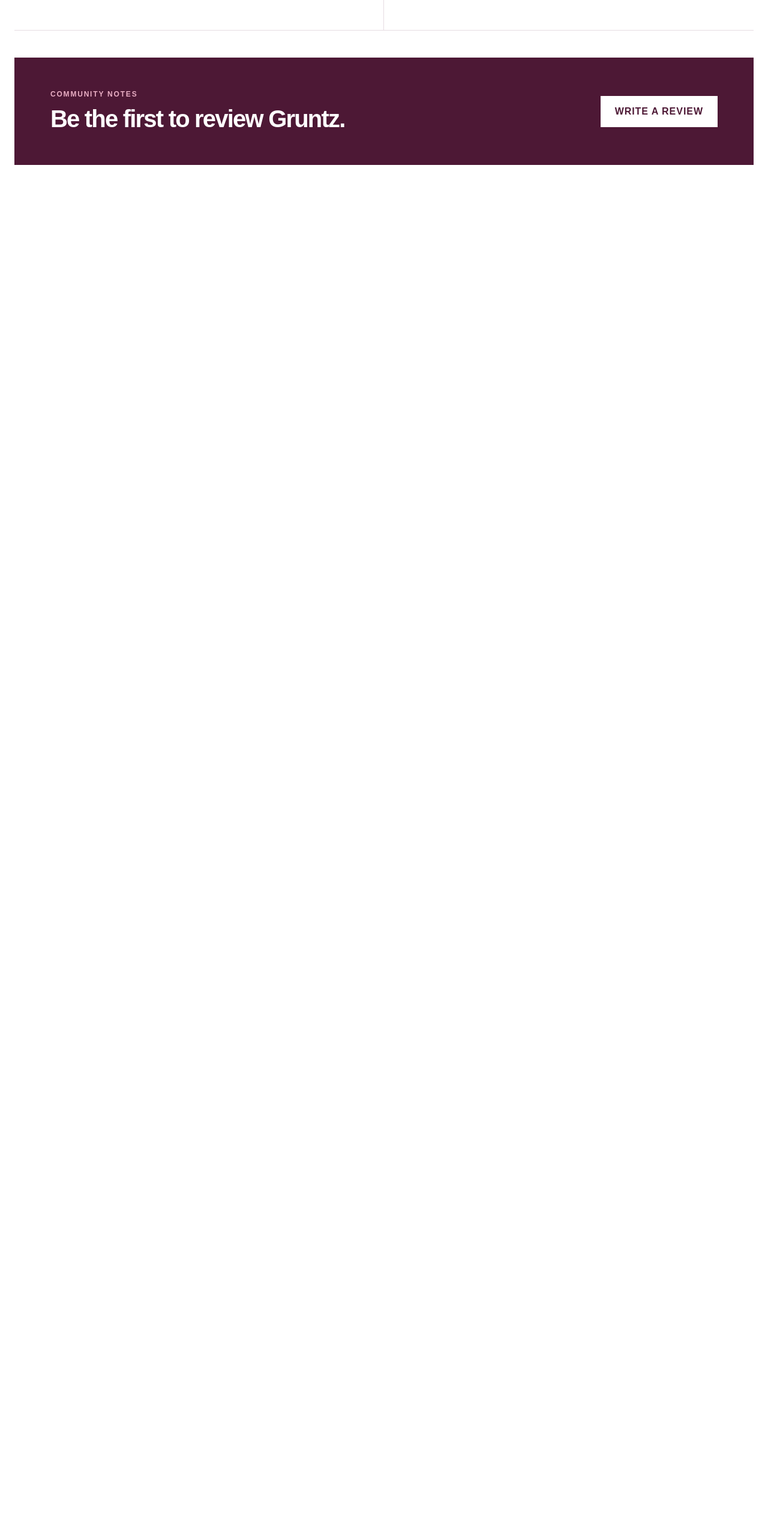
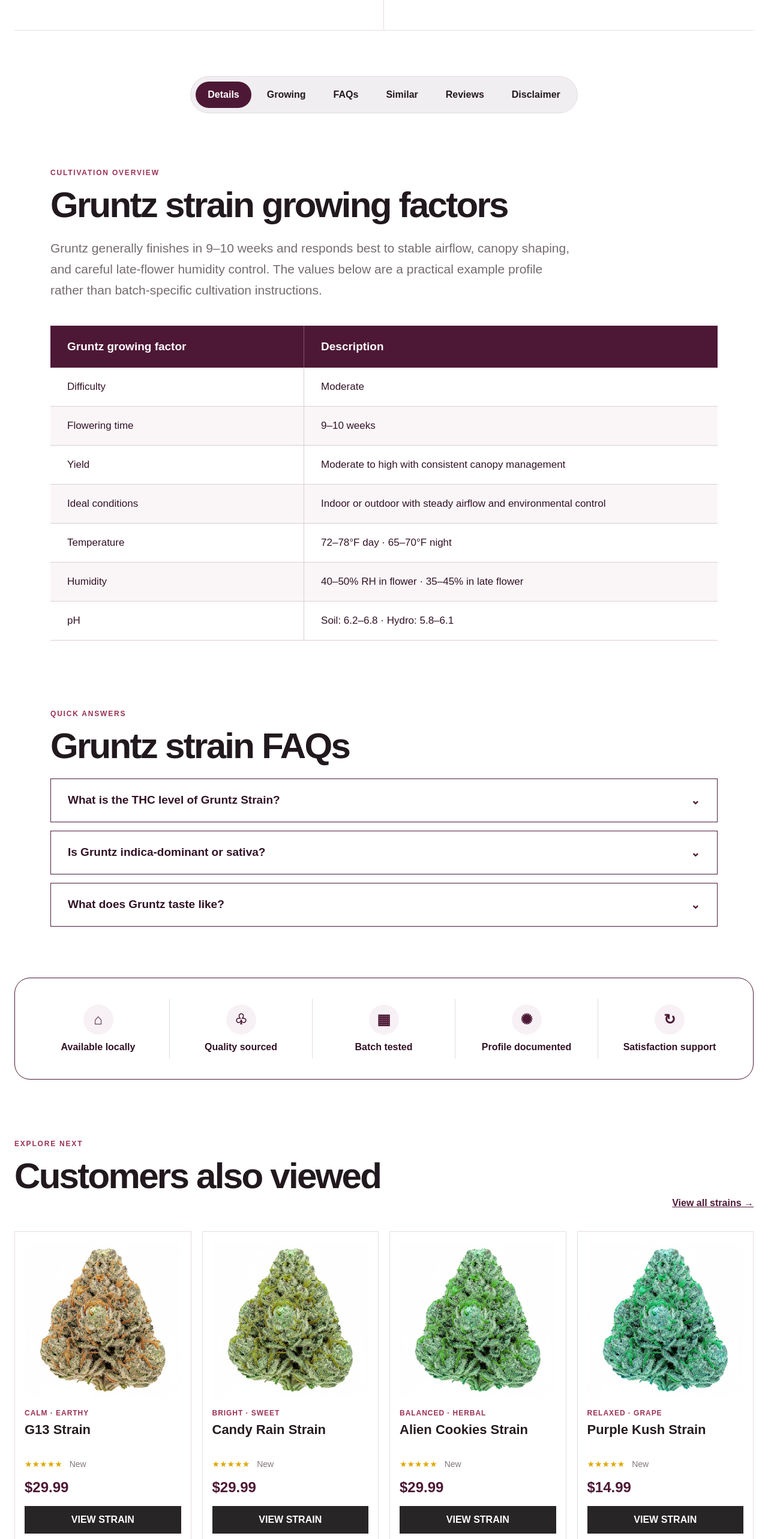
Before and after one commit to KTG1/strains, a Next.js app: page /strains/hybrid/gruntz in a window 1280 px wide. Shown: the part 2020-4586 px from the top of the page at 60% size. Before the commit the page ends 2385 px from the top, so only its background shows below. Built offline with nearby package versions, Linux system fonts and the light colour scheme.

Commit message:
Complete strain product page template

```diff
--- a/app/strains/hybrid/gruntz/page.js
+++ b/app/strains/hybrid/gruntz/page.js
@@ -20,6 +20,23 @@ const facts = [
   ["Growing factor", "Moderate"],
   ["Aroma & flavor", product.flavor.join(" · ")],
   ["Customer rating", "New arrival"],
+];
+
+const growingFactors = [
+  ["Difficulty", "Moderate"],
+  ["Flowering time", "9–10 weeks"],
+  ["Yield", "Moderate to high with consistent canopy management"],
+  ["Ideal conditions", "Indoor or outdoor with steady airflow and environmental control"],
+  ["Temperature", "72–78°F day · 65–70°F night"],
+  ["Humidity", "40–50% RH in flower · 35–45% in late flower"],
+  ["pH", "Soil: 6.2–6.8 · Hydro: 5.8–6.1"],
+];
+
+const recommendations = [
+  ["G13 Strain", "$29.99", "Calm · Earthy"],
+  ["Candy Rain Strain", "$29.99", "Bright · Sweet"],
+  ["Alien Cookies Strain", "$29.99", "Balanced · Herbal"],
+  ["Purple Kush Strain", "$14.99", "Relaxed · Grape"],
 ];
 
 export const metadata = {
@@ -117,10 +134,39 @@ export default function GruntzProductPage() {
           </article>
         </section>
 
+        <nav className={styles.sectionNav} aria-label="Product information">
+          <a href="#details" className={styles.active}>Details</a><a href="#growing">Growing</a><a href="#faq">FAQs</a><a href="#similar">Similar</a><a href="#reviews">Reviews</a><a href="#disclaimer">Disclaimer</a>
+        </nav>
+
+        <section id="growing" className={styles.growing}>
+          <div id="details" className={styles.sectionIntro}>
+            <p className={styles.kicker}>Cultivation overview</p><h2>Gruntz strain growing factors</h2>
+            <p>Gruntz generally finishes in 9–10 weeks and responds best to stable airflow, canopy shaping, and careful late-flower humidity control. The values below are a practical example profile rather than batch-specific cultivation instructions.</p>
+          </div>
+          <div className={styles.tableWrap}><table><thead><tr><th>Gruntz growing factor</th><th>Description</th></tr></thead><tbody>{growingFactors.map(([factor, description]) => <tr key={factor}><td>{factor}</td><td>{description}</td></tr>)}</tbody></table></div>
+        </section>
+
+        <section id="faq" className={styles.faq}>
+          <p className={styles.kicker}>Quick answers</p><h2>Gruntz strain FAQs</h2>
+          <details><summary>What is the THC level of Gruntz Strain?</summary><p>This example profile uses a typical 20–24% THC range. Actual potency must be confirmed by the certificate of analysis for each batch.</p></details>
+          <details><summary>Is Gruntz indica-dominant or sativa?</summary><p>Gruntz is generally presented as a balanced hybrid, though expression may vary by phenotype and grower.</p></details>
+          <details><summary>What does Gruntz taste like?</summary><p>Its profile is commonly associated with berry, candy, citrus, and a soft earthy finish.</p></details>
+        </section>
+
+        <section className={styles.assurances} aria-label="Shopping assurances">
+          {[["⌂","Available locally"],["♧","Quality sourced"],["▦","Batch tested"],["✺","Profile documented"],["↻","Satisfaction support"]].map(([icon,label]) => <div key={label}><b>{icon}</b><span>{label}</span></div>)}
+        </section>
+
+        <section id="similar" className={styles.similar}>
+          <div className={styles.sectionHeading}><div><p className={styles.kicker}>Explore next</p><h2>Customers also viewed</h2></div><Link href="/">View all strains →</Link></div>
+          <div className={styles.productGrid}>{recommendations.map(([name, price, note], index) => <article className={styles.productCard} key={name}><div className={styles.thumb}><Image src={product.image} alt="" fill sizes="(max-width:560px) 80vw, 25vw" style={{filter:`hue-rotate(${index * 34}deg) saturate(${1 + index * .08})`}} /></div><p>{note}</p><h3>{name}</h3><div className={styles.miniRating}>★★★★★ <span>New</span></div><strong>{price}</strong><button type="button">View strain</button></article>)}</div>
+        </section>
+
         <section id="reviews" className={styles.reviewBlock}>
           <div><p className={styles.kicker}>Community notes</p><h2>Be the first to review Gruntz.</h2></div>
           <button type="button">Write a review</button>
         </section>
+        <p id="disclaimer" className={styles.legal}>For adults of legal age only. Product information is educational and does not constitute medical advice. Effects and cannabinoid levels vary by person and batch. Always follow local laws and the product label.</p>
       </div>
     </main>
   );
```
Also changed, not shown: app/strains/hybrid/gruntz/product.module.css.
